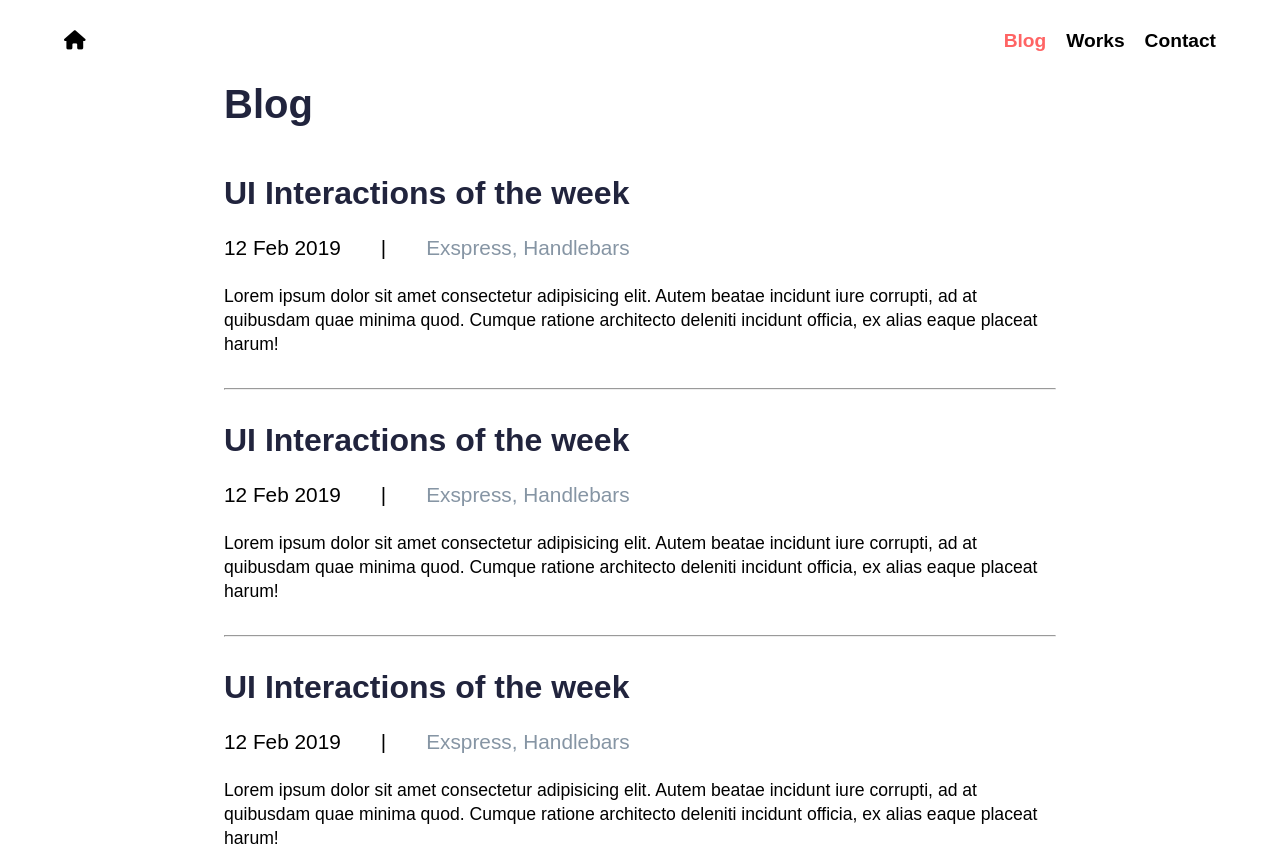
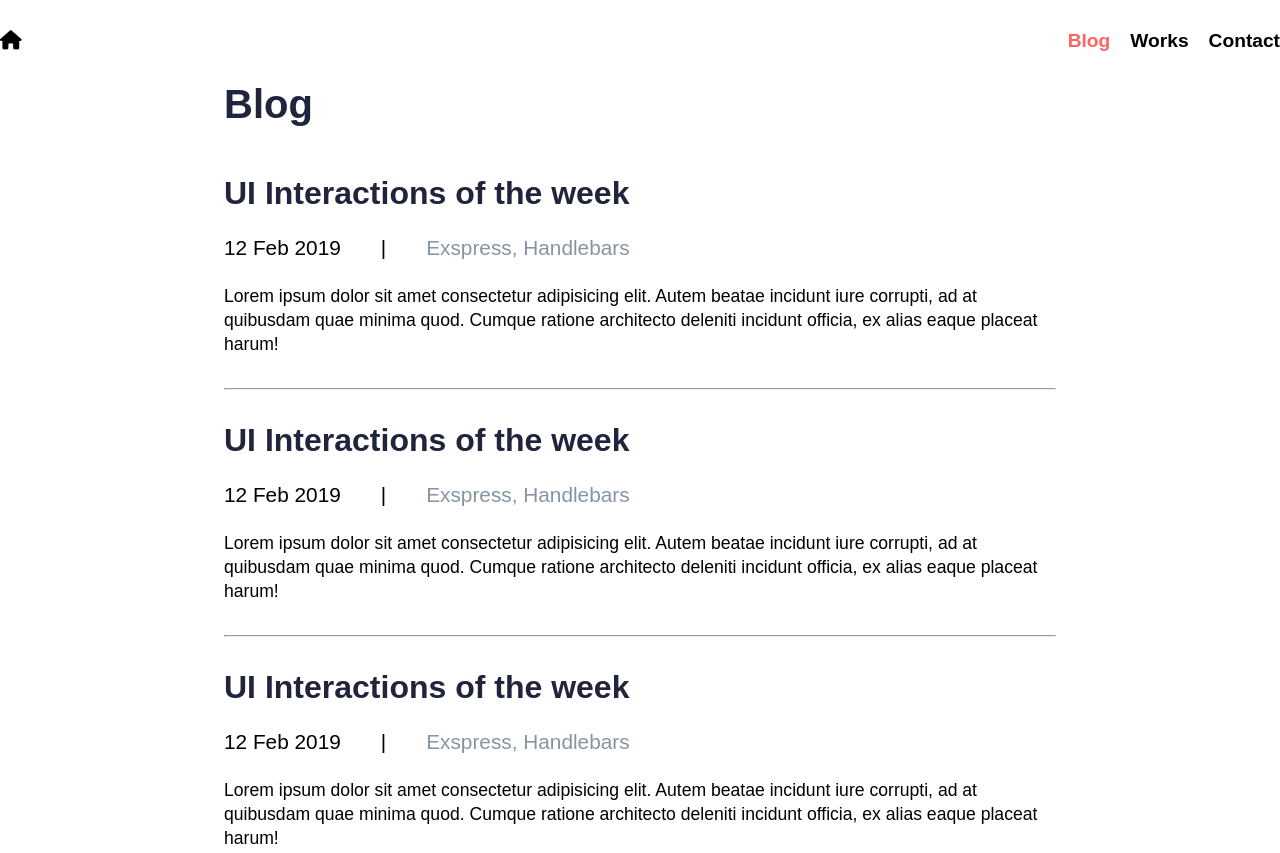
Before and after one commit to BilgeGates/Personal-Portfolio, a plain HTML site: page Blog/index.html in a window 1280 px wide. Shown: the top 853 px of the page. Drawn offline with Linux system fonts and the light colour scheme.

Commit message:
Some corrections

```diff
--- a/Blog/style.css
+++ b/Blog/style.css
@@ -28,8 +28,8 @@
   text-decoration: none;
 }
 
-.container {
-  width: 90%;
+nav .container {
+  width: 100%;
   margin: auto;
 }
 
--- a/Home/style.css
+++ b/Home/style.css
@@ -28,8 +28,8 @@
   text-decoration: none;
 }
 
-.container {
-  width: 90%;
+nav .container {
+  width: 100%;
   margin: auto;
 }
 
--- a/Work-detail/style.css
+++ b/Work-detail/style.css
@@ -28,8 +28,8 @@
   text-decoration: none;
 }
 
-.container {
-  width: 90%;
+nav .container {
+  width: 100%;
   margin: auto;
 }
 
--- a/Work/style.css
+++ b/Work/style.css
@@ -28,8 +28,8 @@
   text-decoration: none;
 }
 
-.container {
-  width: 90%;
+nav .container {
+  width: 100%;
   margin: auto;
 }
 
```
